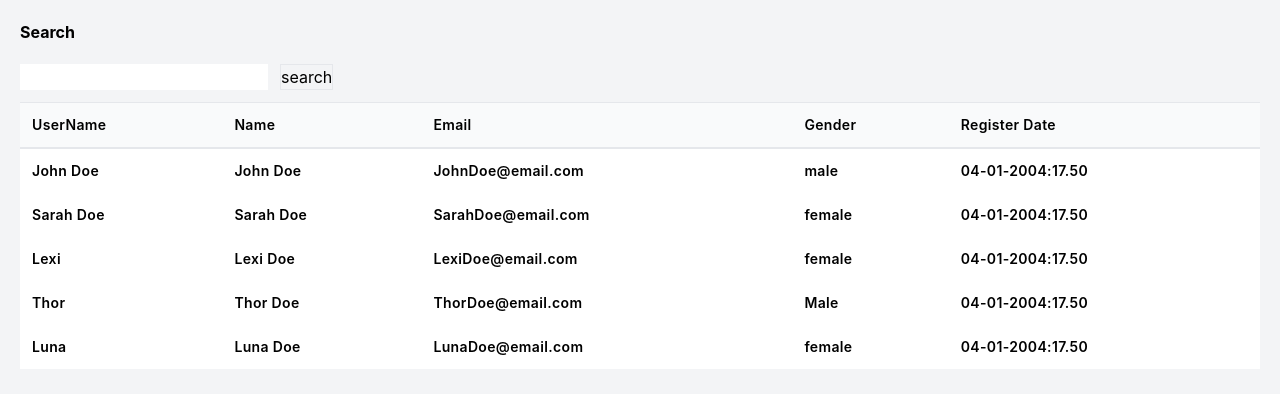
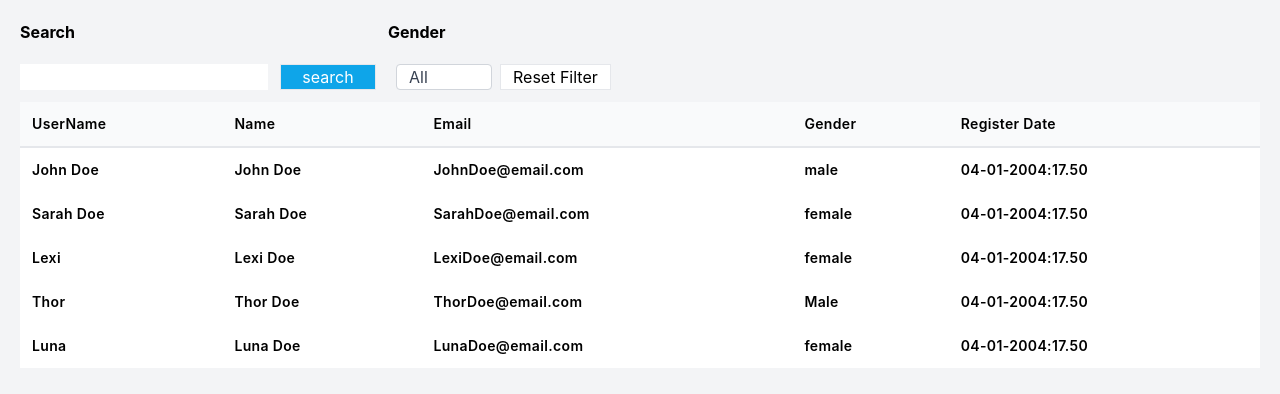
Before and after one commit to ItchTheDitch/exam-ajaib-software-engineer, a Next.js app: page / in a window 1280 px wide. Shown: the top 394 px of the page. Built offline with nearby package versions, Linux system fonts and the light colour scheme.

Commit message:
add function search reset filter and option select

```diff
--- a/package.json
+++ b/package.json
@@ -18,7 +18,8 @@
     "react": "18.2.0",
     "react-dom": "18.2.0",
     "react-redux": "^8.0.2",
-    "redux-thunk": "^2.4.1"
+    "redux-thunk": "^2.4.1",
+    "sass": "^1.53.0"
   },
   "devDependencies": {
     "autoprefixer": "^10.4.7",
--- a/src/components/Filter/Index.jsx
+++ b/src/components/Filter/Index.jsx
@@ -1,3 +1,22 @@
-const Filter = () => {};
+const Filter = ({ onSelectFilter, value }) => {
+  const selectFilter = value => {
+    onSelectFilter(value);
+  };
+
+  console.log('value', value);
+  return (
+    <div className="py-3 ml-2 w-24">
+      <select
+        value={value}
+        onChange={e => selectFilter(e.target.value)}
+        className="form-select appearance-none block w-full px-3 text-base font-normal text-gray-700 bg-white bg-clip-padding bg-no-repeat border border-solid border-gray-300 rounded"
+        id="gender">
+        <option value="All">All</option>
+        <option value="male">Male</option>
+        <option value="female">Female</option>
+      </select>
+    </div>
+  );
+};
 
 export default Filter;
--- a/src/components/SearchInput/index.jsx
+++ b/src/components/SearchInput/index.jsx
@@ -1,10 +1,21 @@
-const SearchInput = ({ setKeywords }) => {
+const SearchInput = ({ setKeywords, onClickSearch, valueSearch }) => {
+  const onSearch = value => {
+    setKeywords(value);
+  };
+
   return (
     <>
-      <h5 className="font-bold mb-2">Search</h5>
-      <div className="py-3  border-b flex">
-        <input onInput={e => setKeywords(e.target.value)} type="text" />
-        <button className="ml-3 border"> search</button>
+      <div className="py-3 flex">
+        <input
+          onInput={e => onSearch(e.target.value)}
+          type="text"
+          value={valueSearch}
+        />
+        <button
+          onClick={() => onClickSearch()}
+          className="bg-sky-500/100 w-24 ml-3 border text-white">
+          search
+        </button>
       </div>
     </>
   );
--- a/src/components/index.js
+++ b/src/components/index.js
@@ -1,4 +1,5 @@
 import Table from './Table';
 import SearchInput from './SearchInput';
+import Filter from './Filter';
 
-export { Table, SearchInput };
+export { Table, SearchInput, Filter };
--- a/src/modules/DataTable/index.js
+++ b/src/modules/DataTable/index.js
@@ -1,5 +1,5 @@
 import { useState } from 'react';
-import { Table, SearchInput } from '../../components';
+import { Table, SearchInput, Filter } from '../../components';
 import dynamic from 'next/dynamic';
 
 const DUMMYDATA = {
@@ -49,6 +49,7 @@ const DUMMYDATA = {
 const DataTable = () => {
   const [sorting, setSorting] = useState({ field: '', order: '' });
   const [keywords, setKeywords] = useState('');
+  const [filter, setFilter] = useState('all');
   const listHeaderTable = [
     { name: 'UserName', field: 'user_name' },
     { name: 'Name', field: 'name' },
@@ -58,14 +59,44 @@ const DataTable = () => {
   ];
   // console.log('sorting', sorting);
   const setKeywordsSearch = value => {
-    console.log('value', value);
+    console.log('value search', value);
     setKeywords(value);
+  };
+
+  const onClickSearch = () => {
+    console.log('onClickSearch', keywords);
+  };
+
+  const onSelectFilter = value => {
+    console.log('value Filter', value);
+    setFilter(value);
+  };
+
+  const onResetFilter = () => {
+    setFilter('all');
+    setKeywords('');
   };
 
   return (
     <>
       <div className="p-5 h-screen bg-gray-100">
-        <SearchInput setKeywords={e => setKeywordsSearch(e)}></SearchInput>
+        <div className="flex">
+          <div>
+            <h5 className="font-bold mb-2">Search</h5>
+            <SearchInput
+              setKeywords={e => setKeywordsSearch(e)}
+              onClickSearch={() => onClickSearch()}
+              valueSearch={keywords}
+            />
+          </div>
+          <div className="ml-3">
+            <h5 className="font-bold mb-2">Gender</h5>
+            <Filter onSelectFilter={e => onSelectFilter(e)} value={filter} />
+          </div>
+          <div className="self-end mb-3 ml-2 border px-3 bg-white">
+            <button onClick={() => onResetFilter()}>Reset Filter</button>
+          </div>
+        </div>
         <Table
           tableHead={listHeaderTable}
           tableBody={DUMMYDATA}
--- a/src/pages/_app.js
+++ b/src/pages/_app.js
@@ -1,4 +1,4 @@
-import '../styles/globals.css';
+import '../styles/globals.scss';
 import store from '../redux/store';
 import { Provider } from 'react-redux';
 
```
Also changed, not shown: src/styles/Home.module.css (deleted, +0 -116 lines), src/styles/globals.scss (renamed from src/styles/globals.css), 1 other file (tests, documents, lock files or other folders).
